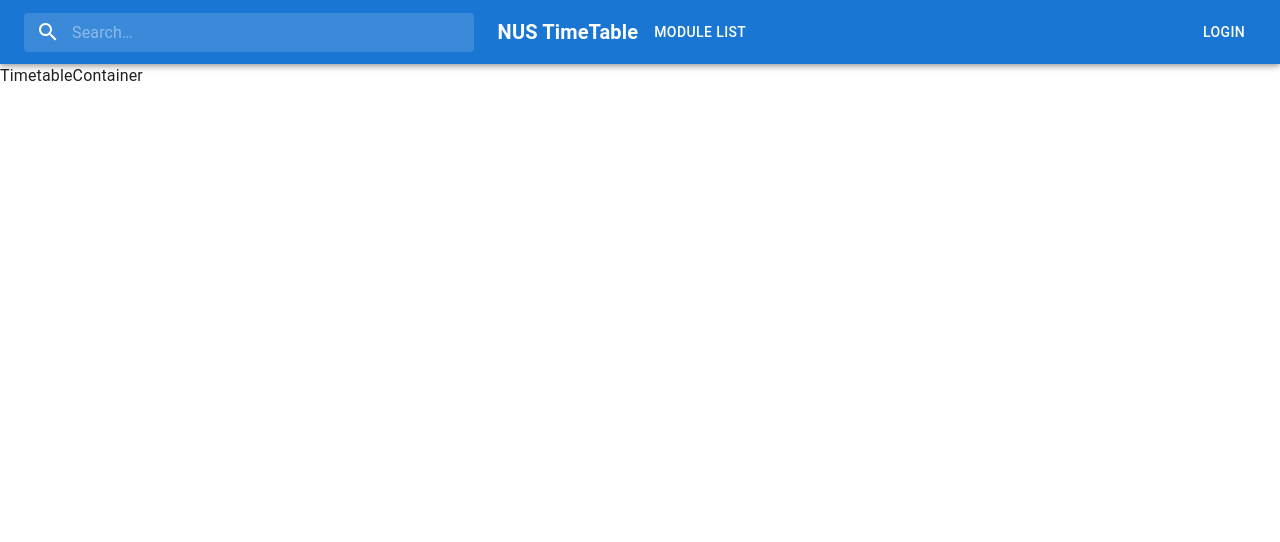
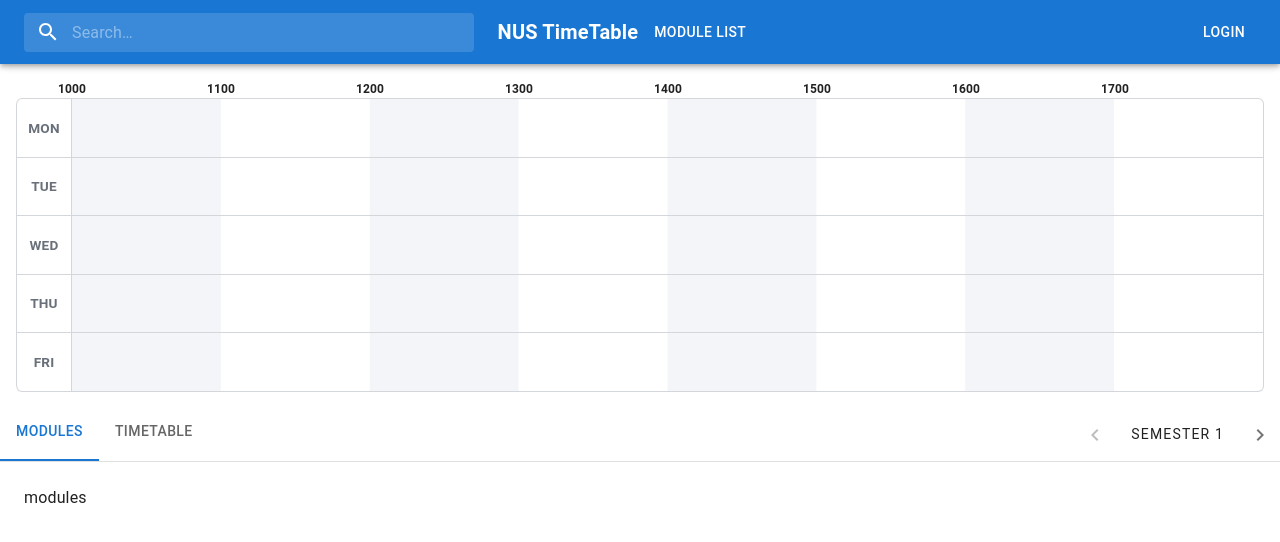
Before and after one commit to FizzingForWurf/NUSTimeTable, a React app: page / in a window 1280 px wide. Shown: the top 542 px of the page. Built offline with nearby package versions, Linux system fonts and the light colour scheme; no server answers.

Commit message:
Add basic tabs skeleton

```diff
--- a/src/views/timetable/SemesterSwitcher.tsx
+++ b/src/views/tabs/SemesterSwitcher.tsx
@@ -11,6 +11,9 @@ const SemesterSwitcher = () => {
   const currentSem = useSelector(
     (state: RootState) => state.timetable.semester
   );
+  const activeLesson = useSelector(
+    (state: RootState) => state.timetable.activeLesson
+  );
 
   const handleSwitchSemester = (offset: number) => () => {
     const newSemester = currentSem + offset;
@@ -19,23 +22,22 @@ const SemesterSwitcher = () => {
 
   return (
     <Box
-      sx={{
-        display: 'flex',
-        justifyContent: 'center',
-        alignItems: 'center',
-      }}
+      display="flex"
+      justifyContent="center"
+      alignItems="center"
+      width="auto"
     >
       <IconButton
-        disabled={!isValidSemester(currentSem - 1)}
+        disabled={!isValidSemester(currentSem - 1) || !!activeLesson}
         onClick={handleSwitchSemester(-1)}
       >
         <ChevronLeft />
       </IconButton>
-      <Typography variant="h6" sx={{ px: 2, py: 1 }}>
+      <Typography variant="overline" sx={{ px: 2, py: 1, fontSize: 14 }}>
         {semesterStringName[currentSem]}
       </Typography>
       <IconButton
-        disabled={!isValidSemester(currentSem + 1)}
+        disabled={!isValidSemester(currentSem + 1) || !!activeLesson}
         onClick={handleSwitchSemester(1)}
       >
         <ChevronRight />
--- /dev/null
+++ b/src/views/tabs/TimetableTabs.tsx
@@ -0,0 +1,35 @@
+import { Box, Tab } from '@mui/material';
+import { TabContext, TabList, TabPanel } from '@mui/lab';
+import SemesterSwitcher from './SemesterSwitcher';
+import { useState } from 'react';
+import ConditionsTab from './conditions/ConditionsTab';
+
+const MODULE_TAB = 'modules';
+const TIMETABLE_TAB = 'timetable';
+
+const TimetableTabs = () => {
+  const [tabValue, setTabValue] = useState(MODULE_TAB);
+
+  const handleTabChange = (_: React.SyntheticEvent, newTab: string) => {
+    setTabValue(newTab);
+  };
+
+  return (
+    <TabContext value={tabValue}>
+      <Box display="flex" width="100%" borderBottom={1} borderColor="divider">
+        <TabList onChange={handleTabChange}>
+          <Tab label={MODULE_TAB} value={MODULE_TAB} />
+          <Tab label={TIMETABLE_TAB} value={TIMETABLE_TAB} />
+        </TabList>
+        <Box flexGrow={1} />
+        <SemesterSwitcher />
+      </Box>
+
+      <TabPanel value={MODULE_TAB}>modules</TabPanel>
+      <TabPanel value={TIMETABLE_TAB}>timetable</TabPanel>
+      <ConditionsTab startFabAnimation={tabValue === TIMETABLE_TAB} />
+    </TabContext>
+  );
+};
+
+export default TimetableTabs;
--- /dev/null
+++ b/src/views/tabs/conditions/ConditionsTab.tsx
@@ -0,0 +1,34 @@
+import { EditCalendar } from '@mui/icons-material';
+import { Fab, Zoom, useTheme } from '@mui/material';
+
+type ConditionsTabProps = {
+  startFabAnimation: boolean;
+};
+
+const ConditionsTab = (props: ConditionsTabProps) => {
+  const theme = useTheme();
+
+  const transitionDuration = {
+    enter: theme.transitions.duration.enteringScreen,
+    exit: theme.transitions.duration.leavingScreen,
+  };
+
+  return (
+    <Zoom
+      in={props.startFabAnimation}
+      timeout={transitionDuration}
+      unmountOnExit
+    >
+      <Fab
+        color="primary"
+        variant="extended"
+        sx={{ position: 'absolute', bottom: 24, right: 24 }}
+      >
+        <EditCalendar sx={{ mr: 1 }} />
+        Generate timetable
+      </Fab>
+    </Zoom>
+  );
+};
+
+export default ConditionsTab;
--- a/src/views/timetable/TimetableContainer.tsx
+++ b/src/views/timetable/TimetableContainer.tsx
@@ -1,5 +1,14 @@
+import { Box } from '@mui/material';
+import Timetable from './Timetable';
+import TimetableTabs from 'views/tabs/TimetableTabs';
+
 const TimetableContainer = () => {
-  return <div>TimetableContainer</div>;
+  return (
+    <Box width="100%" height="100%">
+      <Timetable />
+      <TimetableTabs />
+    </Box>
+  );
 };
 
 export default TimetableContainer;
```
